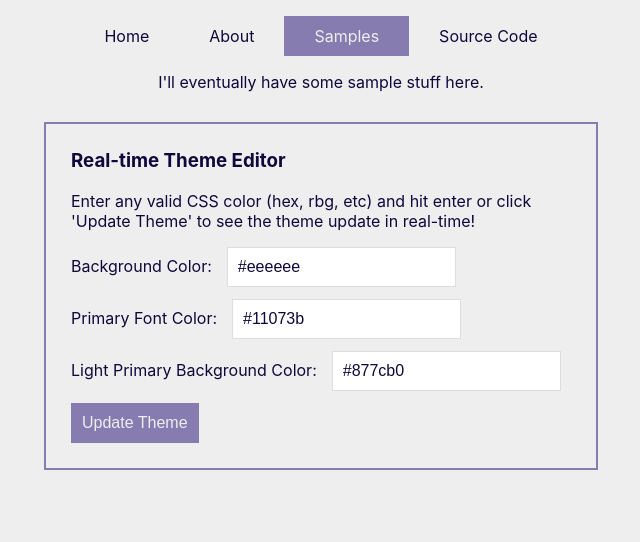
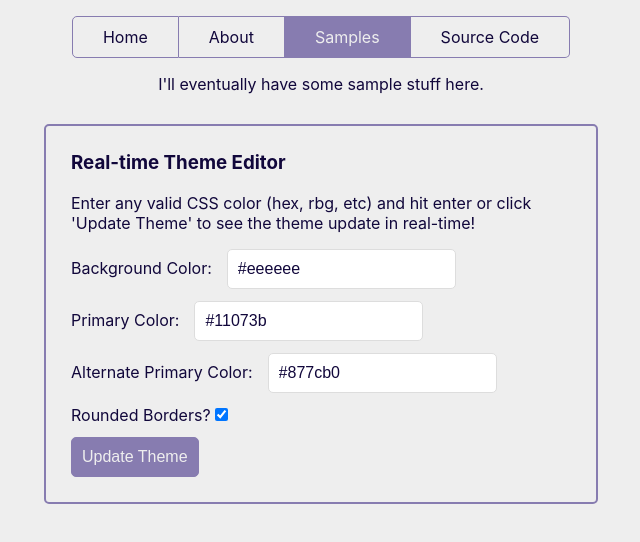
Before and after one commit to MuffinTheMan/caleblarsen.dev, a React (Create React App) app: page /samples in a window 1280 px wide. Shown: the top 542 px of the page, without its empty margins (319-959 px from the left). Built offline with nearby package versions, Linux system fonts and the light colour scheme.

Commit message:
Rename theme variables (not finalized by any means). Add checkbox to set/unset border radius. Add rel nofollow etc to external link.

```diff
--- a/src/components/NavigationBar.js
+++ b/src/components/NavigationBar.js
@@ -19,7 +19,7 @@ class NavigationBar extends Component {
           <NavLink to='/' {...this.sharedProps}><li>Home</li></NavLink>
           <NavLink to='/about' {...this.sharedProps}><li>About</li></NavLink>
           <NavLink to='/samples' {...this.sharedProps}><li>Samples</li></NavLink>
-          <a href='https://github.com/MuffinTheMan/caleb-larsen.com' target='_blank'><li>Source Code</li></a>
+          <a href='https://github.com/MuffinTheMan/caleb-larsen.com' target='_blank' rel='noopener noreferrer'><li>Source Code</li></a>
         </ul>
       </nav>
     );
@@ -35,13 +35,24 @@ export default styled(NavigationBar)`
     list-style-type: none;
 
     a {
+      &:first-child {
+        border-radius: ${props => props.theme.roundedBorders ? '5px 0 0 5px' : '0'};
+      }
+      &:last-child {
+        border-radius: ${props => props.theme.roundedBorders ? '0 5px 5px 0' : '0'};
+      }
+      &:not(:first-child) {
+        border-left: none;
+      }
+
       display: inline-block;
       padding: 10px 30px;
       transition: background-color 300ms;
+      border: solid ${props => props.theme.alternatePrimary} 1px;
 
       &.active, &:hover {
           color: ${props => props.theme.backgroundColor};
-          background-color: ${props => props.theme.lightPrimaryBackgroundColor};
+          background-color: ${props => props.theme.alternatePrimary};
       }
     }
   }
--- a/src/components/StyledContainer.js
+++ b/src/components/StyledContainer.js
@@ -6,6 +6,7 @@ import {Samples} from './Samples';
 import NavigationBar from './NavigationBar';
 import TextInput from './formComponents/TextInput';
 import SubmitInput from './formComponents/SubmitInput';
+import CheckboxInput from './formComponents/CheckboxInput';
 import {
   BrowserRouter as Router,
   Route
@@ -18,8 +19,9 @@ class StyledContainer extends Component {
     this.state = {
       theme: {
         backgroundColor: this.props.theme.backgroundColor,
-        primaryFontColor: this.props.theme.primaryFontColor,
-        lightPrimaryBackgroundColor: this.props.theme.lightPrimaryBackgroundColor
+        primary: this.props.theme.primary,
+        alternatePrimary: this.props.theme.alternatePrimary,
+        roundedBorders: this.props.theme.roundedBorders,
       }
     }
   }
@@ -38,6 +40,7 @@ class StyledContainer extends Component {
   }
 
   render() {
+    console.log(this.props.theme)
     return (
       <Router>
         <div className={this.props.className}>
@@ -62,17 +65,24 @@ class StyledContainer extends Component {
                 />
               </label>
               <label>
-                Primary Font Color:
-                <TextInput value={this.state.theme.primaryFontColor}
-                          onChange={e => this.setThemeProp('primaryFontColor', e.target.value)}
+                Primary Color:
+                <TextInput value={this.state.theme.primary}
+                          onChange={e => this.setThemeProp('primary', e.target.value)}
                           theme={this.props.theme}
                 />
               </label>
               <label>
-                Light Primary Background Color:
-                <TextInput value={this.state.theme.lightPrimaryBackgroundColor}
-                          onChange={e => this.setThemeProp('lightPrimaryBackgroundColor', e.target.value)}
+                Alternate Primary Color:
+                <TextInput value={this.state.theme.alternatePrimary}
+                          onChange={e => this.setThemeProp('alternatePrimary', e.target.value)}
                           theme={this.props.theme}
+                />
+              </label>
+              <label>
+                Rounded Borders?
+                <CheckboxInput checked={this.state.theme.roundedBorders}
+                               onChange={e => this.setThemeProp('roundedBorders', e.target.checked)}
+                               theme={this.props.theme}
                 />
               </label>
               <SubmitInput value='Update Theme'
@@ -88,7 +98,7 @@ class StyledContainer extends Component {
 }
 
 export default styled(StyledContainer)`
-  color: ${props => props.theme.primaryFontColor};
+  color: ${props => props.theme.primary};
   background-color: ${props => props.theme.backgroundColor};
 
   position: absolute;
@@ -115,7 +125,8 @@ export default styled(StyledContainer)`
       form {
         display: inline-block;
         text-align: left;
-        border: solid ${props => props.theme.lightPrimaryBackgroundColor} 2px;
+        border: solid ${props => props.theme.alternatePrimary} 2px;
+        ${props => props.theme.roundedBorders ? 'border-radius: 5px' : null};
         padding: 25px;
         max-width: 500px;
 
@@ -139,7 +150,7 @@ export default styled(StyledContainer)`
   a {
     text-decoration: none;
     &, &:visited {
-      color: ${props => props.theme.primaryFontColor};
+      color: ${props => props.theme.primary};
     }
   }
 
--- /dev/null
+++ b/src/components/formComponents/CheckboxInput.js
@@ -0,0 +1,13 @@
+import React, { PureComponent } from 'react';
+import styled from 'styled-components';
+
+class CheckboxInput extends PureComponent {
+  render() {
+    return (
+      <input type='checkbox' {...this.props} className={this.props.className}/>
+    );
+  }
+}
+
+export default styled(CheckboxInput)`
+`;
--- a/src/components/formComponents/SubmitInput.js
+++ b/src/components/formComponents/SubmitInput.js
@@ -10,14 +10,15 @@ class SubmitInput extends PureComponent {
 }
 
 export default styled(SubmitInput)`
-  border: solid ${props => props.theme.lightPrimaryBackgroundColor} 1px;
+  border: solid ${props => props.theme.alternatePrimary} 1px;
+  ${props => props.theme.roundedBorders ? 'border-radius: 5px' : null};
   padding: 10px;
   font-size: 1rem;
   color: ${props => props.theme.backgroundColor};
-  background-color: ${props => props.theme.lightPrimaryBackgroundColor};
+  background-color: ${props => props.theme.alternatePrimary};
 
   &:hover {
-    color: ${props => props.theme.primaryFontColor};
+    color: ${props => props.theme.primary};
     background-color: ${props => props.theme.backgroundColor};
     cursor: pointer;
   }
--- a/src/components/formComponents/TextInput.js
+++ b/src/components/formComponents/TextInput.js
@@ -11,7 +11,8 @@ class TextInput extends PureComponent {
 
 export default styled(TextInput)`
     border: solid #dddddd 1px;
+    ${props => props.theme.roundedBorders ? 'border-radius: 5px' : null};
     padding: 10px;
     font-size: 1rem;
-    color: ${props => props.theme.primaryFontColor}
+    color: ${props => props.theme.primary}
 `;
--- a/src/constants/themes.js
+++ b/src/constants/themes.js
@@ -1,7 +1,8 @@
 export const lightTheme = {
     backgroundColor: '#eeeeee',
-    lightPrimaryBackgroundColor: '#877cb0',
-    primaryFontColor: '#11073b'
+    primary: '#11073b',
+    alternatePrimary: '#877cb0',
+    roundedBorders: true,
 };
 
 export const defaultTheme = lightTheme;
```
